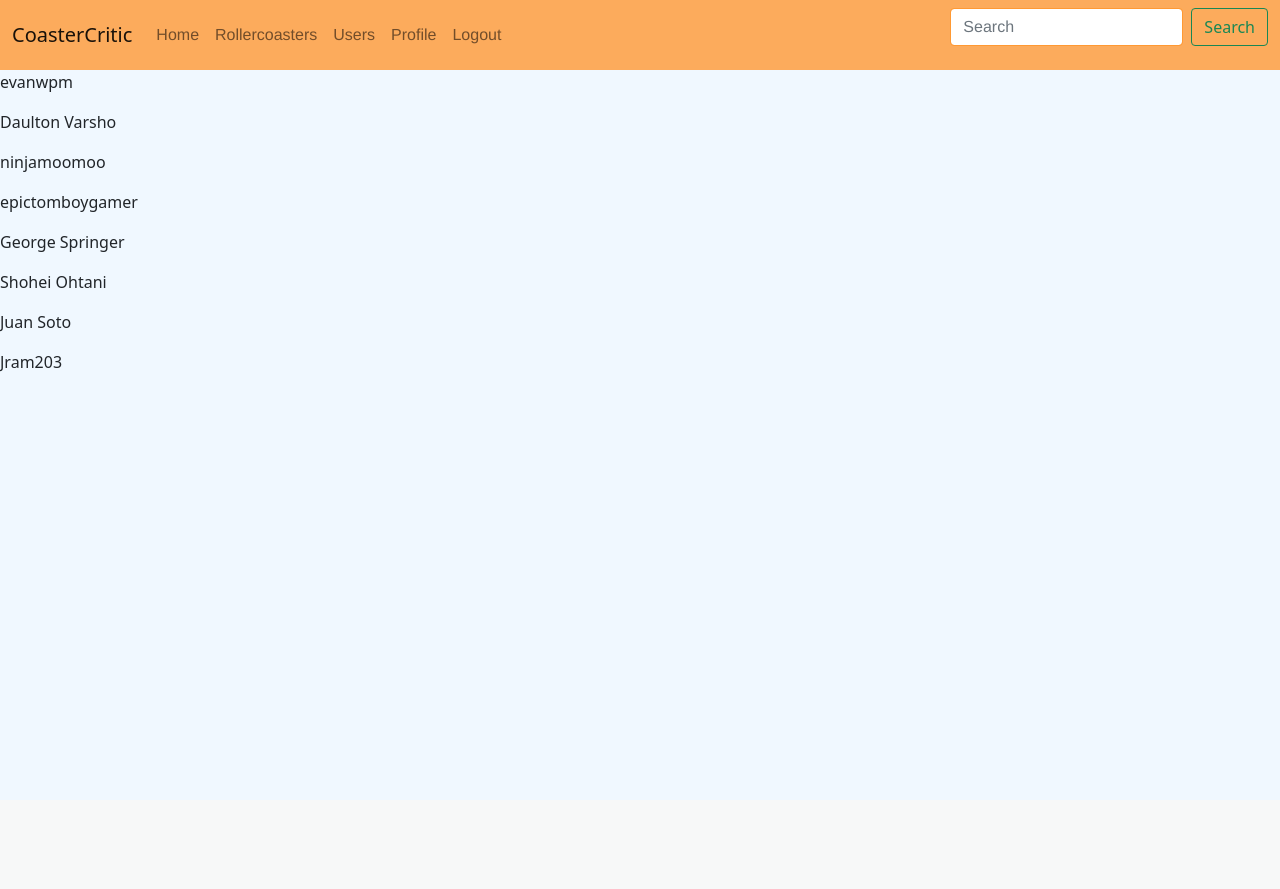
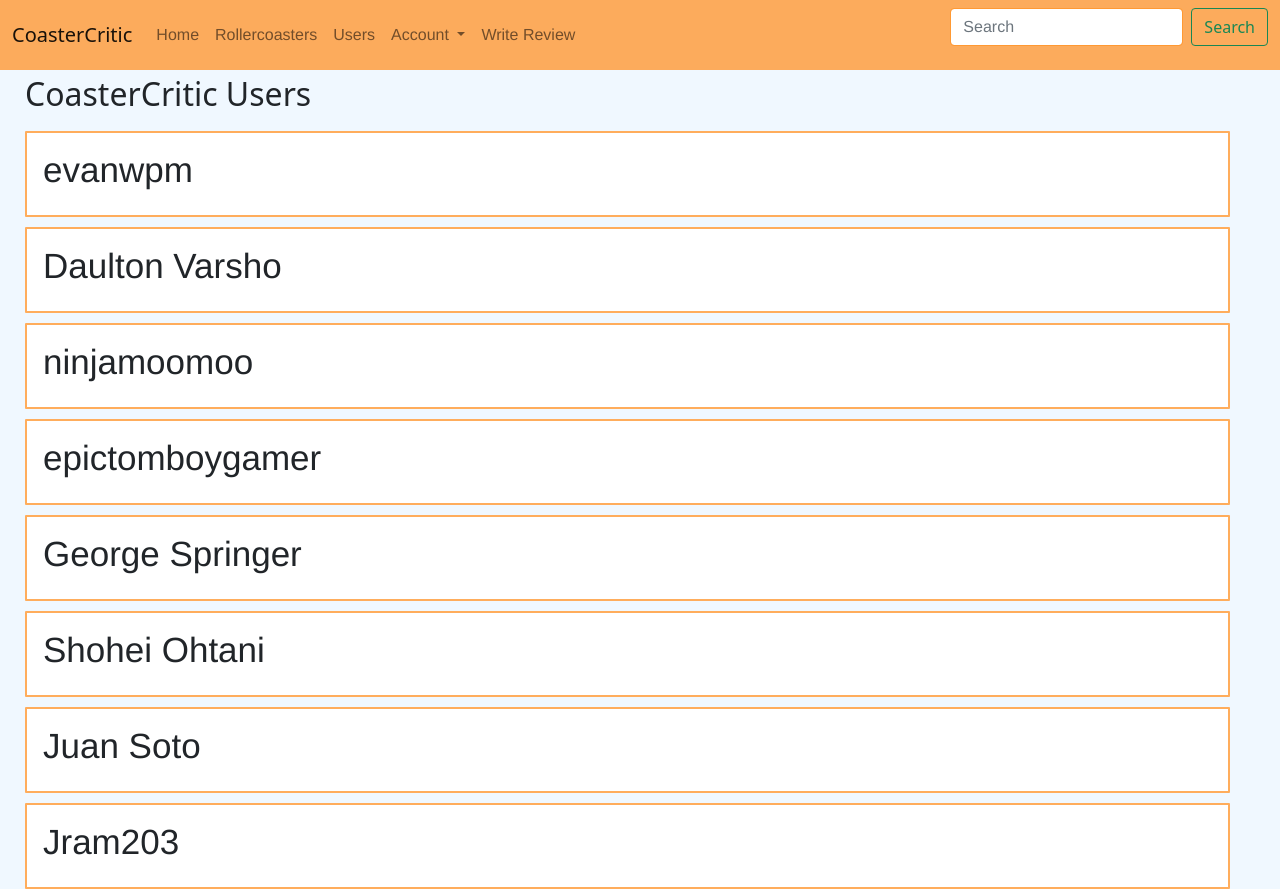
Before and after one commit to EvanMad/CoasterCritic, a Flask app: page /users in a window 1280 px wide. Before the commit the page ends 372 px from the top, so only its background shows below. Run offline with Flask 3, Linux system fonts and the light colour scheme; a user stored in the database is signed in; data comes from the database, SQL or seed files in the repository; some libraries are stand-ins or nearby versions.

Commit message:
add review page created

```diff
--- a/app/main.py
+++ b/app/main.py
@@ -73,11 +73,6 @@ def view_profile(user_id):
     else:
         return redirect(url_for('main.four_o_four'))
 
-
-@main.route('/add_review', methods=['POST'])
-def add_review():
-    pass
-
 @main.route('/rollercoasters', methods=['GET'])
 def view_rollercoasters():
     rollercoasters = models.Rollercoaster.query.all()
@@ -87,3 +82,11 @@ def view_rollercoasters():
 def view_users():
     users = models.User.query.all()
     return render_template('users.html', users=users)
+
+@main.route('/add_review', methods=['GET'])
+def add_review():
+    return render_template('write_review.html')
+
+@main.route('/add_review', methods=['POST'])
+def add_review_post():
+    pass
--- a/app/static/page_manager.js
+++ b/app/static/page_manager.js
@@ -1,5 +1,17 @@
 function open_review(page)
 {
     console.log(page);
-    window.location.href = "/review/"+page
+    window.location.href = "/review/"+page;
 }
+
+function open_rollercoaster(rollercoaster)
+{
+    console.log(rollercoaster);
+    window.location.href = "/rollercoaster/"+rollercoaster;
+}
+
+function open_profile(profile)
+{
+    console.log(profile);
+    window.location.href = "/profile/"+profile;
+}
--- a/app/static/styles.css
+++ b/app/static/styles.css
@@ -97,7 +97,8 @@
 
 .rollercoaster_img {
   width: 820px;
-  height: auto;
+  height: 500px;
+  object-fit: cover;
 }
 
 .rollercoaster_page_holder {
--- a/app/templates/base.html
+++ b/app/templates/base.html
@@ -53,6 +53,11 @@
                         <li class="nav-item">
                             <a class="nav-link font-test" href="{{url_for('main.view_users')}}">Users</a>
                         </li>
+                        <li class="nav-item dropdown">
+                            <a class="nav-link dropdown-toggle font-test" href="#" id="navbarDropdown" role="button" data-bs-toggle="dropdown" aria-expanded="false">
+                                Account
+                              </a>
+                              <ul class="dropdown-menu" aria-labelledby="navbarDropdown">
                                 {% if current_user.is_authenticated %}
                                 <li class="nav-item">
                                     <a class="nav-link font-test" href="{{url_for('main.profile')}}">Profile</a>
@@ -67,6 +72,13 @@
                                 </li>
                                 <li class="nav-item">
                                     <a class="nav-link font-test" href="{{url_for('auth.signup')}}">Signup</a>
+                                </li>
+                                {% endif %}
+                              </ul>
+                        </li>
+                        {% if current_user.is_authenticated %}
+                        <li class="nav-item">
+                            <a class="nav-link font-test" href="{{url_for('main.add_review')}}">Write Review</a>
                         </li>
                         {% endif %}
                     </ul>
--- a/app/templates/login.html
+++ b/app/templates/login.html
@@ -19,7 +19,7 @@
             {{ form.password(class="form-control", type="password", placeholder="Password") }}
         </div>
         <div class="d-flex justify-content-between">
-            <button class="btn btn-primary" type="submit">Submit</button>
+            <button style="background-color: #ff9933cb;" class="btn" type="submit">Submit</button>
             <button class="btn btn-secondary" type="reset">Reset</button>
         </div>
     </form>
--- a/app/templates/rollercoaster.html
+++ b/app/templates/rollercoaster.html
@@ -24,12 +24,12 @@
             <!-- <h2>Length: {{rollercoaster.length}}</h2> -->
           </div>
         </div>
-        <div>
-          <p class="font-test"style="font-size: 1.5rem;">This is a rollercoaster! WIP</p>
+        <div style="width: 100%; word-wrap: normal;">
+          <!-- <div class="font-test" style="font-size: 1.5rem; word-wrap: anywhere;">Nemesis, located at Alton Towers Resort in the UK, is an iconic inverted roller coaster renowned for its intense and immersive experience. Opened in 1994, this Bolliger & Mabillard masterpiece weaves through a menacing, unearthly landscape with twisted steel trackwork. Riders face relentless, gravity-defying inversions, including multiple corkscrews and zero-G rolls. Suspended beneath the track, passengers experience the sensation of flying amidst colossal, rock-like structures. The theming adds to the thrill, with a backstory of an ancient, unearthed force. Nemesis remains a fan favorite, delivering a visceral journey that combines adrenaline-pumping twists with an eerie, otherworldly atmosphere.</div> -->
         </div>
       </div>
     </div>
-    <div class="rc_image_container">
+    <div style="float:left; " class="rc_image_container">
       <img class="rollercoaster_img img-thumbnail" src="/assets/{{ rollercoaster.id }}.jpg">
     </div>
   </div>
--- a/app/templates/signup.html
+++ b/app/templates/signup.html
@@ -19,7 +19,7 @@
             {{ form.password(class="form-control", type="password", placeholder="Password") }}
         </div>
         <div class="d-flex justify-content-between">
-            <button class="btn btn-primary" type="submit">Submit</button>
+            <button style="background-color: #ff9933cb;" class="btn" type="submit">Submit</button>
             <button class="btn btn-secondary" type="reset">Reset</button>
         </div>
     </form>
--- a/app/templates/users.html
+++ b/app/templates/users.html
@@ -2,8 +2,17 @@
 
 {% block content %}
 <div>
-    {% for user in users %}
-    <p>{{ user.name }}</p>
-    {% endfor %}
+    <div class="review_container">
+        <h2>CoasterCritic Users</h2>
+        {% for user in users %}
+        <div class="card" style="width: 96%; border: 2px solid #ff9933cb; border-radius: 1px;"
+            onclick="open_profile({{user.id}})">
+            <div class="card-body">
+                <h5 style="font-size: 35px; font-family: Walfork, Walsheim, Helvetica Neue, Helvetica, Arial, sans-serif;"
+                    class="card-title">{{ user.name}}</h5>
+            </div>
+        </div>
+        {% endfor %}
+    </div>
 </div>
 {% endblock %}
```
Also changed, not shown: app/templates/profile.html (+3 -4 lines), app/templates/rollercoasters.html (+12 -3 lines), app/templates/write_review.html (added, +9 -0 lines), app/assets/10.jpg (added), app/assets/11.jpg (added), app/assets/12.jpg (added), app/assets/13.jpg (added), app/assets/8.jpg (added), app/assets/9.jpg (added). Lines whose indentation alone changed are shown as unchanged.
